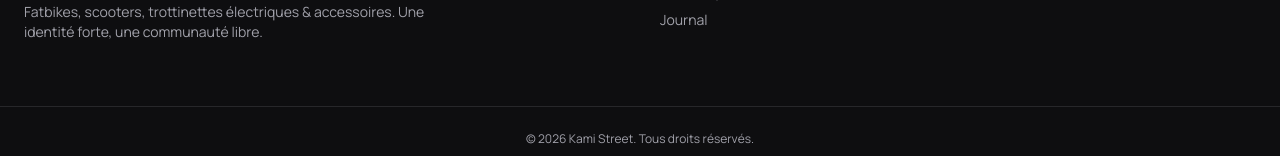
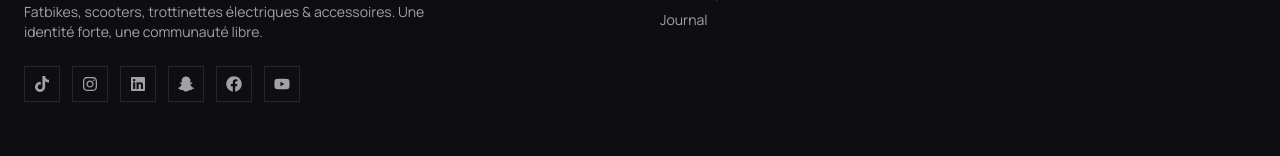
Before and after one commit to Jokast38/kami-street-shop, a React (Create React App) app in the folder frontend/: page / in a window 1280 px wide. Shown: the part 2149-2305 px from the top of the page. Built offline with nearby package versions, Linux system fonts and the light colour scheme; no server answers; a web font is replaced by a local one.

Commit message:
feat: add react-icons dependency and implement social links in footer

```diff
--- a/frontend/package.json
+++ b/frontend/package.json
@@ -51,6 +51,7 @@
     "react-dom": "19.0.0",
     "react-fast-marquee": "^1.6.5",
     "react-hook-form": "7.56.2",
+    "react-icons": "^5.7.0",
     "react-resizable-panels": "3.0.1",
     "react-router-dom": "7.15.0",
     "react-scripts": "5.0.1",
--- a/frontend/src/components/Footer.jsx
+++ b/frontend/src/components/Footer.jsx
@@ -2,6 +2,16 @@ import React from "react";
 import { Link } from "react-router-dom";
 import Marquee from "react-fast-marquee";
 import { useTheme } from "@/context/ThemeContext";
+import { FaTiktok, FaInstagram, FaLinkedin, FaSnapchatGhost, FaFacebook, FaYoutube } from "react-icons/fa";
+
+const SOCIAL_LINKS = [
+  { name: "TikTok", icon: FaTiktok, url: "https://www.tiktok.com/@kami_street_" },
+  { name: "Instagram", icon: FaInstagram, url: "https://www.instagram.com/kami_street_/?hl=fr" },
+  { name: "LinkedIn", icon: FaLinkedin, url: "https://www.linkedin.com/in/kami-street-7450833a2/" },
+  { name: "Snapchat", icon: FaSnapchatGhost, url: "https://www.snapchat.com/@vn.kb" },
+  { name: "Facebook", icon: FaFacebook, url: "https://www.facebook.com/profile.php?id=61584631330642&locale=fr_FR" },
+  { name: "YouTube", icon: FaYoutube, url: "https://www.youtube.com/channel/UChTepM7oFRNng5Cb9O-_ScQ" },
+];
 
 export default function Footer() {
   const { theme } = useTheme();
@@ -24,6 +34,21 @@ export default function Footer() {
           <p className="text-muted-foreground mt-4 max-w-md text-sm">
             Fatbikes, scooters, trottinettes électriques & accessoires. Une identité forte, une communauté libre.
           </p>
+          <div className="flex items-center gap-3 mt-6">
+            {SOCIAL_LINKS.map(({ name, icon: Icon, url }) => (
+              <a
+                key={name}
+                href={url}
+                target="_blank"
+                rel="noopener noreferrer"
+                aria-label={name}
+                data-testid={`social-${name.toLowerCase()}`}
+                className="w-9 h-9 flex items-center justify-center border border-border text-muted-foreground hover:text-accent hover:border-accent transition-colors"
+              >
+                <Icon className="w-4 h-4" />
+              </a>
+            ))}
+          </div>
         </div>
         <div>
           <div className="text-sm font-bold uppercase mb-3 tracking-widest">Boutique</div>
```
Also changed, not shown: 1 other file (tests, documents, lock files or other folders).
